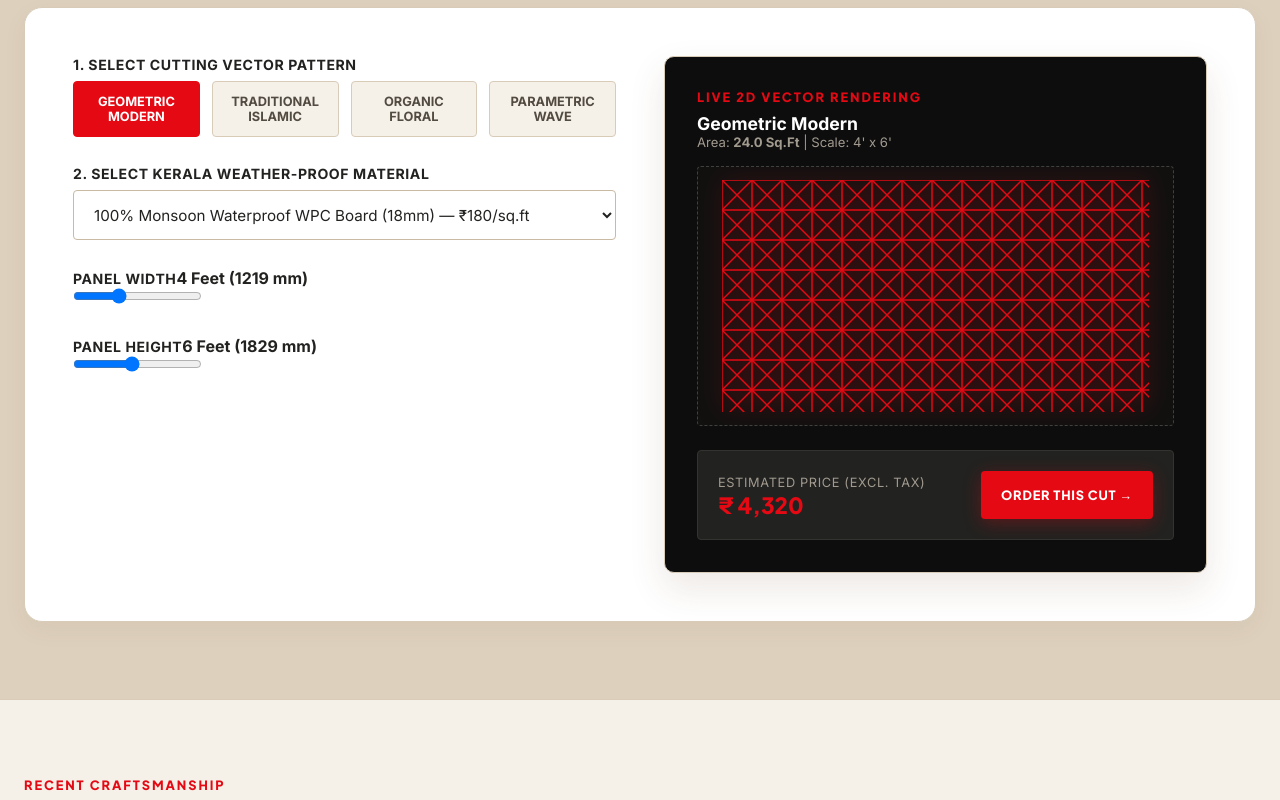
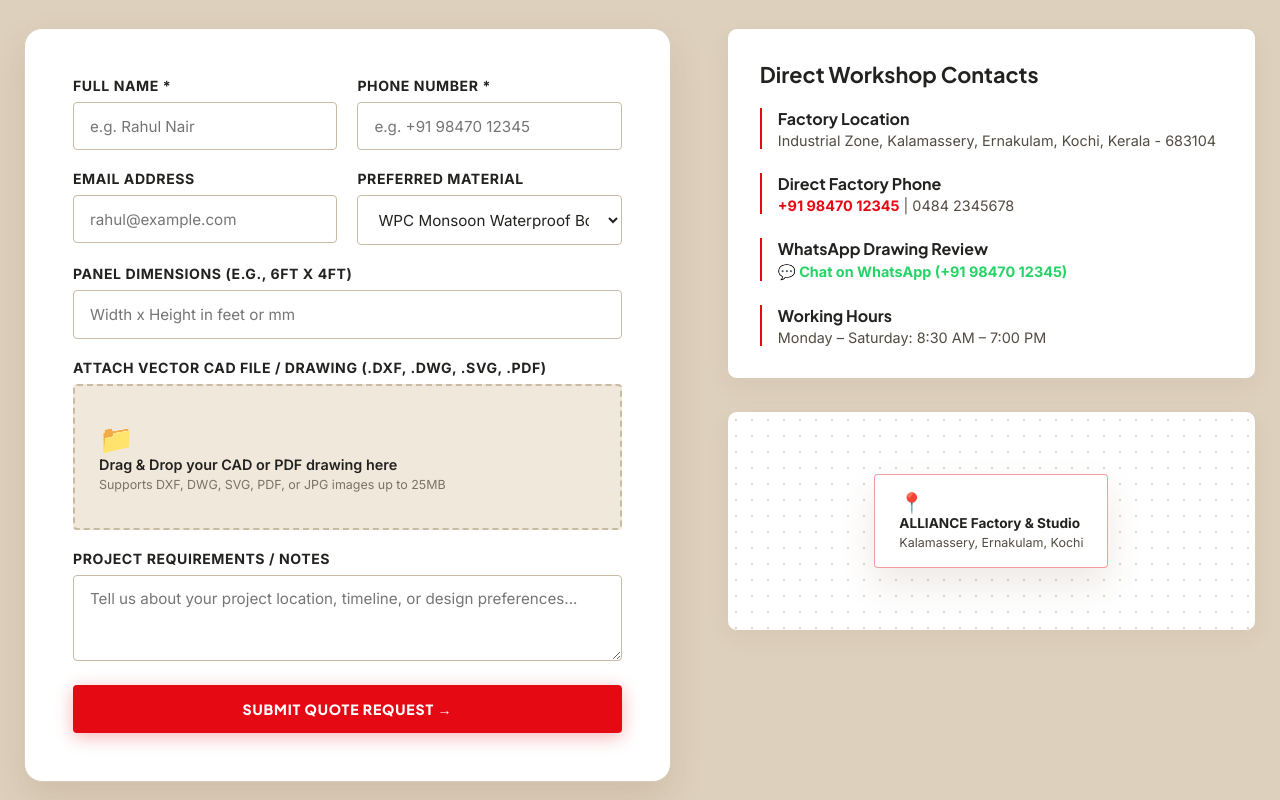
Before and after one commit to MuhammedSyamS/alliance-cnc, a React (Vite) app: page / in a window 1280 px wide. Shown: the part 3700-4500 px from the top of the page. Built offline with nearby package versions, Linux system fonts and the light colour scheme.

Commit message:
Remove Jali Estimator and Portfolio sections from home page

```diff
--- a/src/App.jsx
+++ b/src/App.jsx
@@ -4,32 +4,16 @@ import Hero from './components/Hero';
 import About from './components/About';
 import CncEdge from './components/CncEdge';
 import ServicesGrid from './components/ServicesGrid';
-import JaliEstimator from './components/JaliEstimator';
-import Portfolio from './components/Portfolio';
 import QuoteContact from './components/QuoteContact';
 import Footer from './components/Footer';
 import ServiceModal from './components/ServiceModal';
-import LightboxModal from './components/LightboxModal';
 import AboutModal from './components/AboutModal';
 import CncEdgeModal from './components/CncEdgeModal';
 
 export default function App() {
   const [activeServiceModal, setActiveServiceModal] = useState(null);
-  const [activeLightboxItem, setActiveLightboxItem] = useState(null);
-  const [quoteFormData, setQuoteFormData] = useState(null);
-
   const [isAboutModalOpen, setIsAboutModalOpen] = useState(false);
   const [isCncEdgeModalOpen, setIsCncEdgeModalOpen] = useState(false);
-
-  const handleOrderConfiguration = (configData) => {
-    setQuoteFormData({
-      service: 'Custom CNC Cutting Only',
-      dimensions: configData.dimensions,
-      description: `Custom Jali Pattern: ${configData.pattern.toUpperCase()}\nMaterial: ${configData.material}\nEstimated Quote: ${configData.cost}`
-    });
-    const quoteEl = document.getElementById('quote');
-    if (quoteEl) quoteEl.scrollIntoView({ behavior: 'smooth' });
-  };
 
   return (
     <div className="app-container">
@@ -39,9 +23,7 @@ export default function App() {
         <About onOpenAboutDetails={() => setIsAboutModalOpen(true)} />
         <ServicesGrid onSelectService={(key) => setActiveServiceModal(key)} />
         <CncEdge onOpenMaterialDetails={() => setIsCncEdgeModalOpen(true)} />
-        <JaliEstimator onOrderConfiguration={handleOrderConfiguration} />
-        <Portfolio onOpenLightbox={(item) => setActiveLightboxItem(item)} />
-        <QuoteContact initialQuoteData={quoteFormData} />
+        <QuoteContact />
       </main>
       <Footer />
 
@@ -58,10 +40,6 @@ export default function App() {
         serviceKey={activeServiceModal}
         onClose={() => setActiveServiceModal(null)}
       />
-      <LightboxModal
-        item={activeLightboxItem}
-        onClose={() => setActiveLightboxItem(null)}
-      />
     </div>
   );
 }
```
